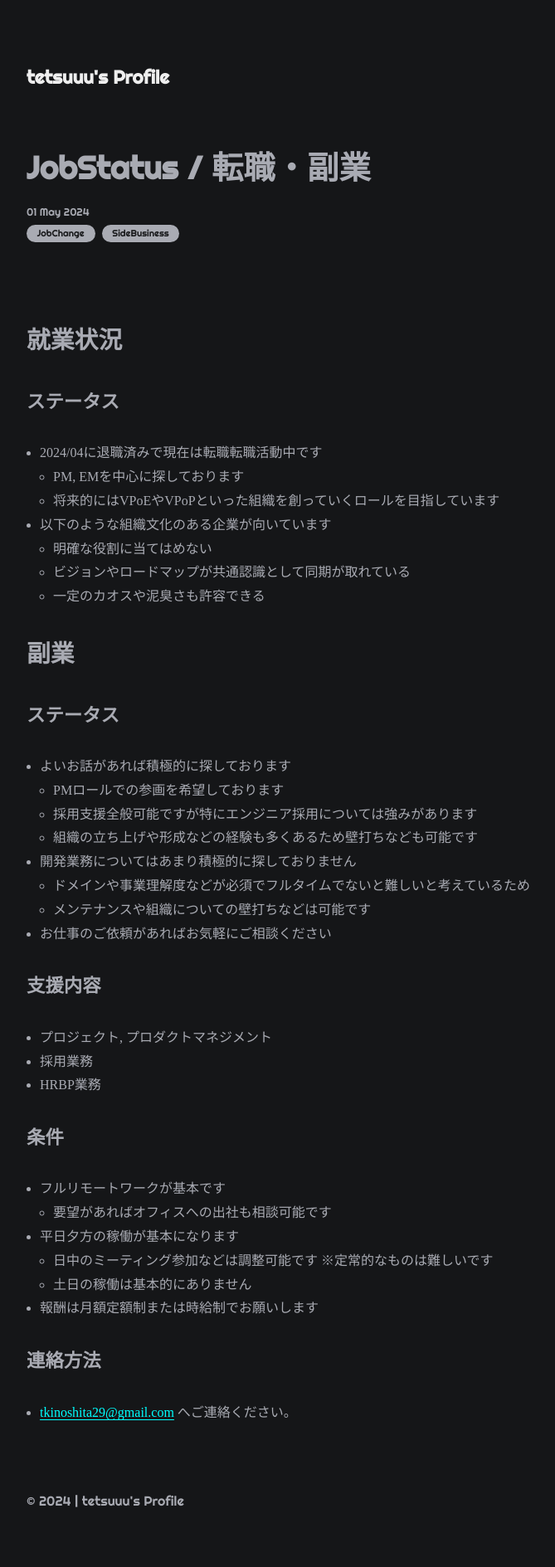
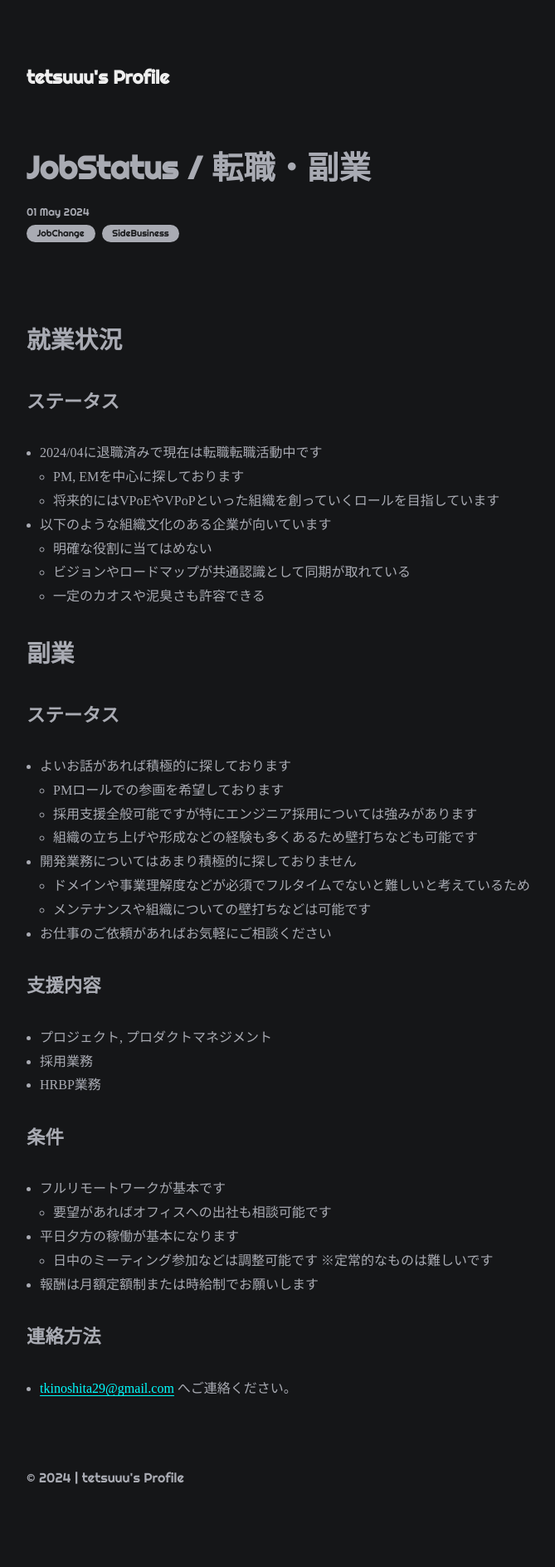
Before and after one commit to tetsuuu/tetsuuu.github.io, a Jekyll site: the page built from collections/_posts/2024-05-01-JobStatus.md, in a window 1280 px wide. Shown: the whole page at 83% size, without its empty margins (283-952 px from the left). Built offline with Jekyll 4.4.1, drawn with Linux system fonts in a browser that asks for light colours; after the commit the page ends 1861 px from its top, so only the background shows below that.

Commit message:
Update 2024-05-01-JobStatus.md

```diff
--- a/collections/_posts/2024-05-01-JobStatus.md
+++ b/collections/_posts/2024-05-01-JobStatus.md
@@ -42,7 +42,6 @@ categories: [JobChange, SideBusiness]
    - 要望があればオフィスへの出社も相談可能です
 - 平日夕方の稼働が基本になります
    - 日中のミーティング参加などは調整可能です ※定常的なものは難しいです
-   - 土日の稼働は基本的にありません
 - 報酬は月額定額制または時給制でお願いします
 
 #### 連絡方法
```
